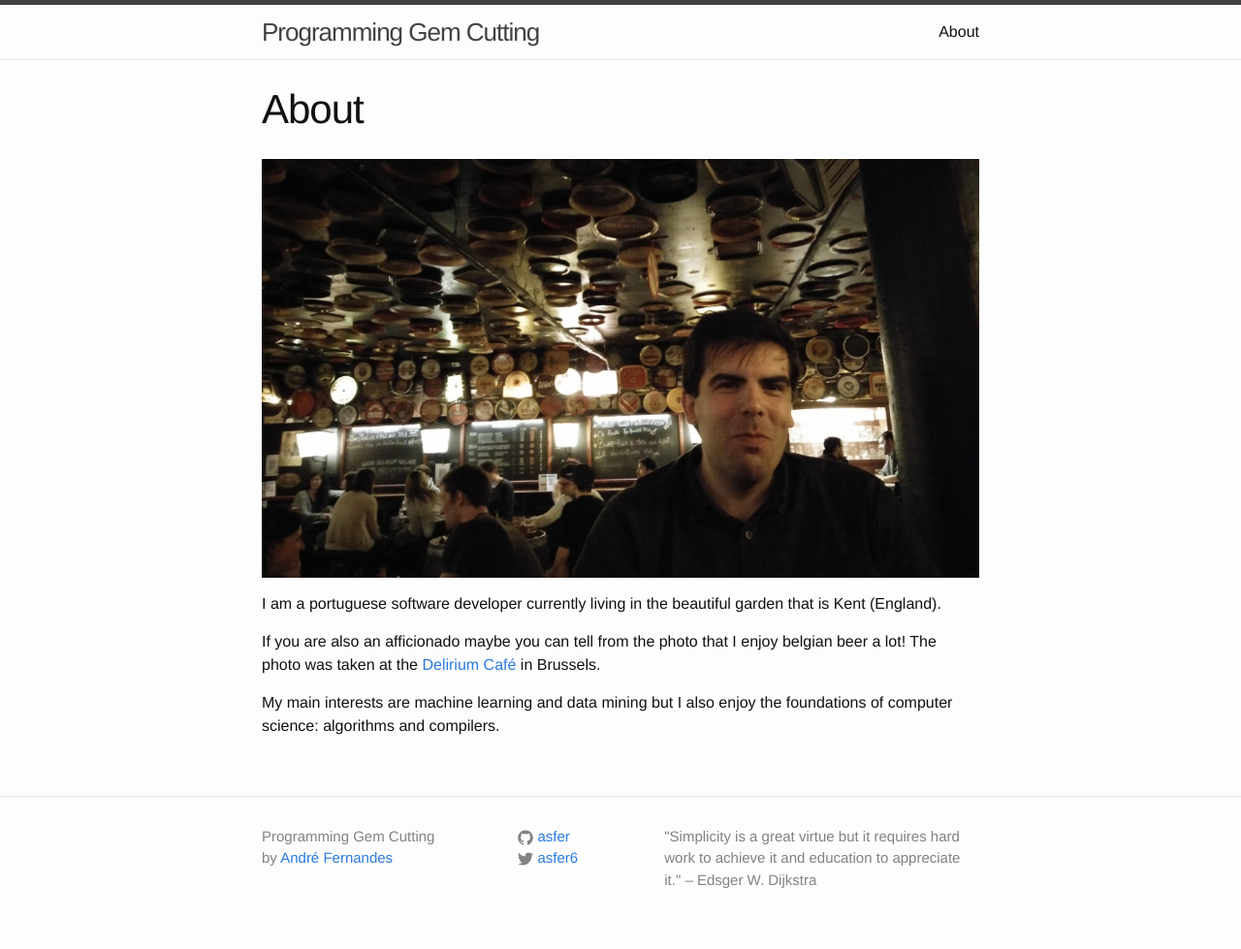
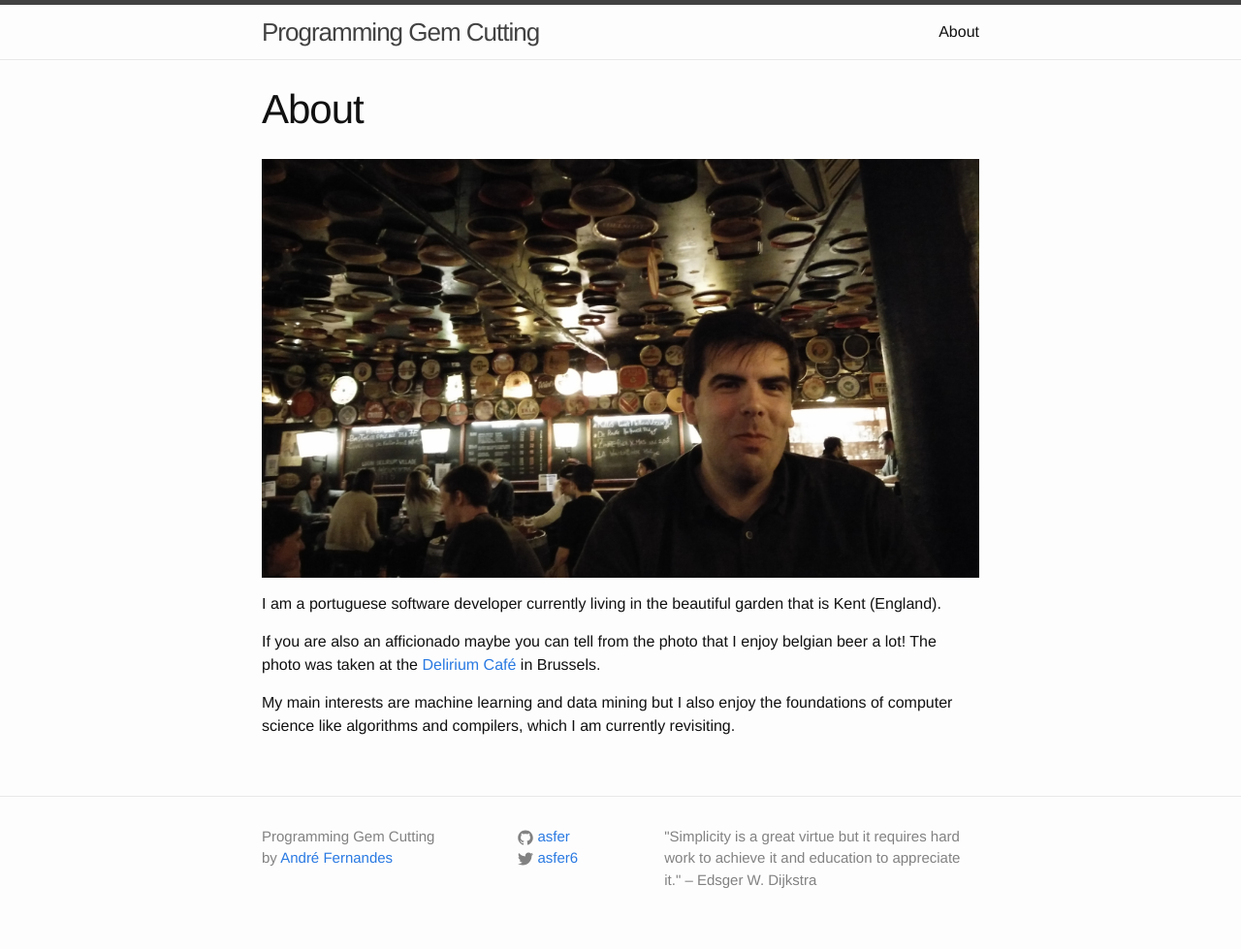
Before and after one commit to asfer/asfer.github.io, a Jekyll site: the page built from about.md, in a window 1280 px wide. Shown: the whole page at 97% size. Built offline with Jekyll 4.4.1, drawn with Linux system fonts in a browser that asks for light colours.

Commit message:
updated about

```diff
--- a/about.md
+++ b/about.md
@@ -10,4 +10,4 @@ I am a portuguese software developer currently living in the beautiful garden th
 
 If you are also an afficionado maybe you can tell from the photo that I enjoy belgian beer a lot! The photo was taken at the [Delirium Café](http://www.deliriumcafe.be/?___store=deliriumcafe_en) in Brussels.
 
-My main interests are machine learning and data mining but I also enjoy the foundations of computer science: algorithms and compilers.
+My main interests are machine learning and data mining but I also enjoy the foundations of computer science like algorithms and compilers, which I am currently revisiting.
```
